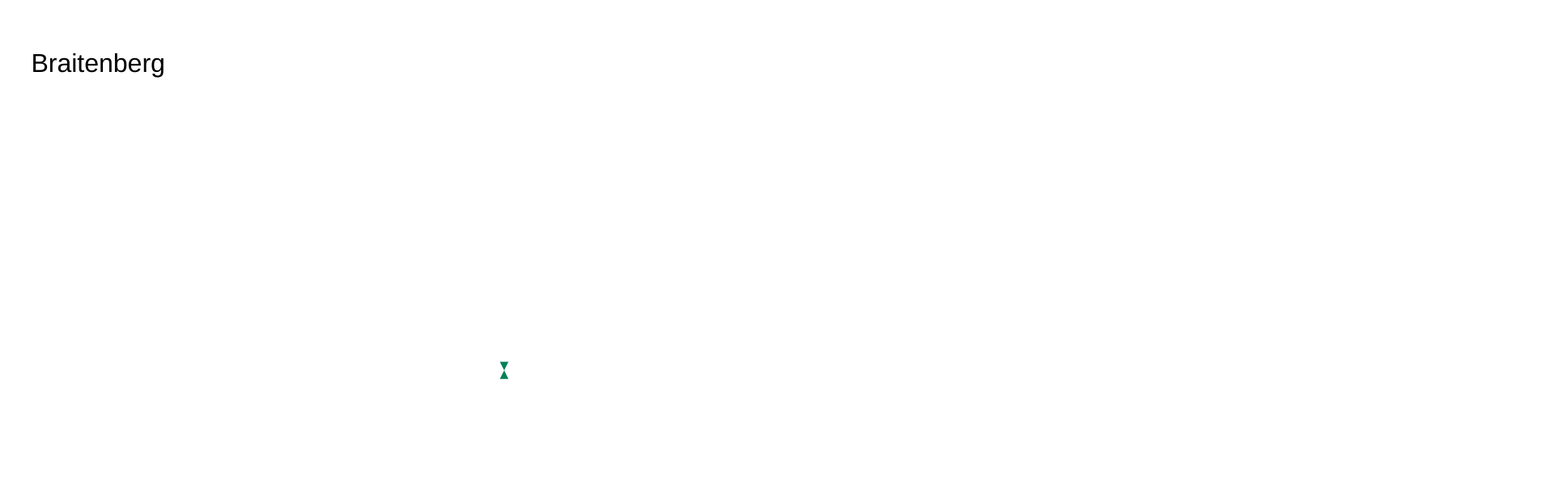
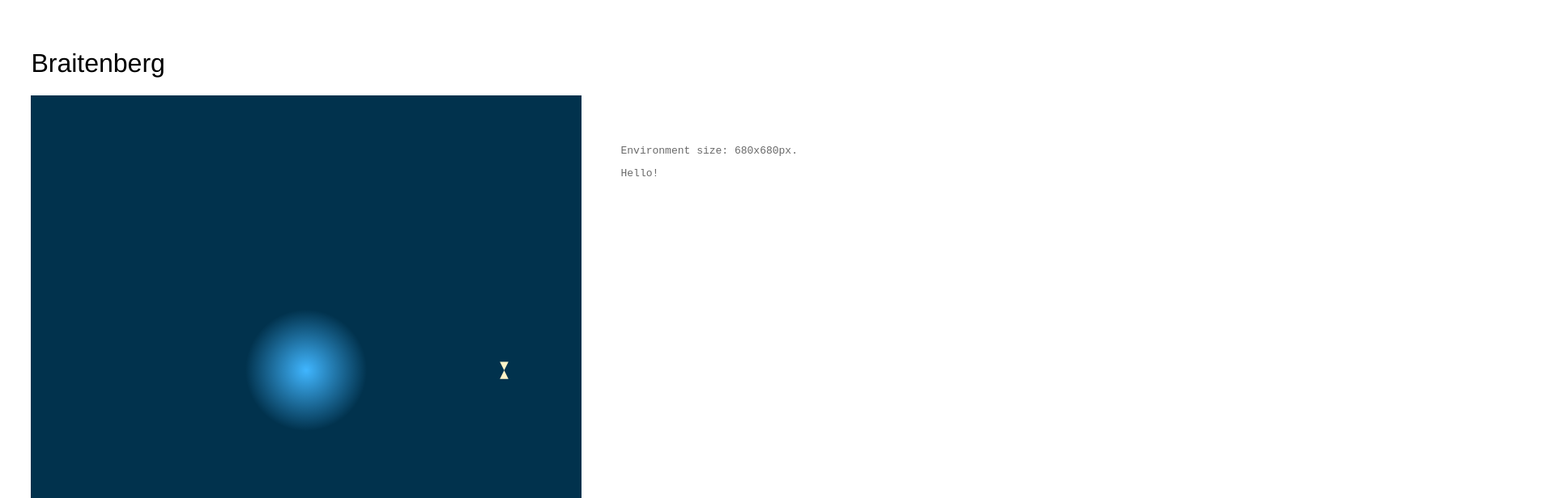
Before and after one commit to Marghrid/Braitenberg-Vehicles, a plain HTML site: page index.html in a window 1280 px wide. Shown: the top 616 px of the page at 81% size, 1920 px wide, since content can reach past the window. Drawn offline with Linux system fonts and the light colour scheme.

Commit message:
One source

```diff
--- a/index.html
+++ b/index.html
@@ -31,23 +31,22 @@
     let info = document.getElementById("info_div");
 
     let canvas = document.getElementById("canvas");
-    let resolution_scale = 4;
+    let resolution_scale = 1;
 
     let env_size = Math.floor(Math.min(0.95 * window.innerWidth, 0.85 * window.innerHeight));
     canvas.height = env_size * resolution_scale;
     canvas.width = env_size * resolution_scale;
     info.style.flexBasis = env_size;
 
-    let num_obst = 3;
     let env = new Environment(env_size);
 
     let p = document.createElement("p");
     info.appendChild(p);
-    p.innerHTML = "Environment size: " + env_size.toString() + "x" + env_size.toString() + "px";
+    p.innerHTML = "Environment size: " + env_size.toString() + "x" + env_size.toString() + "px.";
 
     p = document.createElement("p");
     info.appendChild(p);
-    p.innerHTML = "Number of obstacles: " + (num_obst).toString();
+    p.innerHTML = "Hello!";
 
     // env.draw(canvas);
 
--- a/js/environment.js
+++ b/js/environment.js
@@ -1,8 +1,10 @@
 class Environment {
 	constructor(size) {
 		this.size = size;
-		this.agent_colour = "#00805a";
-		this.background = "rgba(115, 115, 115,    0)";
+		this.agent_colour = "#fff3c7";
+		this.background_color = "#01324d";
+		this.source_color = "#40b6ff"; // #00c479
+		this.sources = []
 		this.agent_pos = [this.size / 2, this.size / 2];
 		this.agent_rot = 0;
 		this.slow_factor = 0.98;
@@ -14,6 +16,8 @@ class Environment {
 
 		// Clear current cavas:
 		ctx.clearRect(0, 0, this.size, this.size);
+		ctx.fillStyle = this.background_color;
+		ctx.fillRect(0, 0, canvas.width, canvas.height);
 
 		// Update time:
 		const new_time = new Date().getTime();
@@ -21,7 +25,7 @@ class Environment {
 		this.update(elapsed);
 		this.last_time = new_time;
 
-
+		this.draw_source(ctx);
 		this.draw_agent(ctx);
 
 	}
@@ -40,15 +44,31 @@ class Environment {
 		let bottom_right_corner = add_pos(this.agent_pos, apply_rotation(right_bound, bottom_bound, this.agent_rot));
 
 		// Draw:
-		ctx.fillStyle = this.agent_colour;
 		ctx.beginPath();
 		ctx.moveTo(this.agent_pos[0], this.agent_pos[1]);
 		ctx.lineTo(bottom_right_corner[0], bottom_right_corner[1]);
 		ctx.lineTo(bottom_left_corner[0], bottom_left_corner[1]);
 		ctx.lineTo(top_right_corner[0], top_right_corner[1]);
 		ctx.lineTo(top_left_corner[0], top_left_corner[1]);
+		ctx.fillStyle = this.agent_colour;
 		ctx.fill();
-		ctx.fillStyle = this.background;
+		ctx.fillStyle = this.background_color;
+	}
+
+	draw_source(ctx) {
+		let source_radius = 75
+
+		let x = this.size / 2;
+		let y = this.size / 2;
+
+		let gradient = ctx.createRadialGradient(x, y, 0, x, y, source_radius);
+		gradient.addColorStop(0, this.source_color);
+		gradient.addColorStop(1, this.background_color);
+
+		ctx.arc(x, y, source_radius, 0, 2 * Math.PI);
+
+		ctx.fillStyle = gradient;
+		ctx.fill();
 	}
 
 	update(elapsed) {
```
